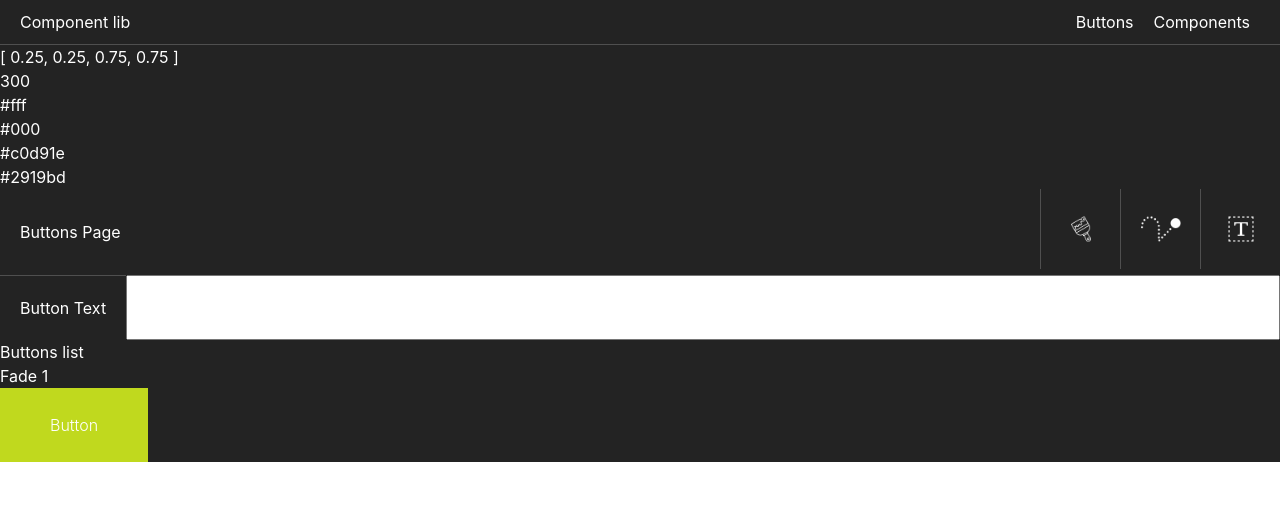
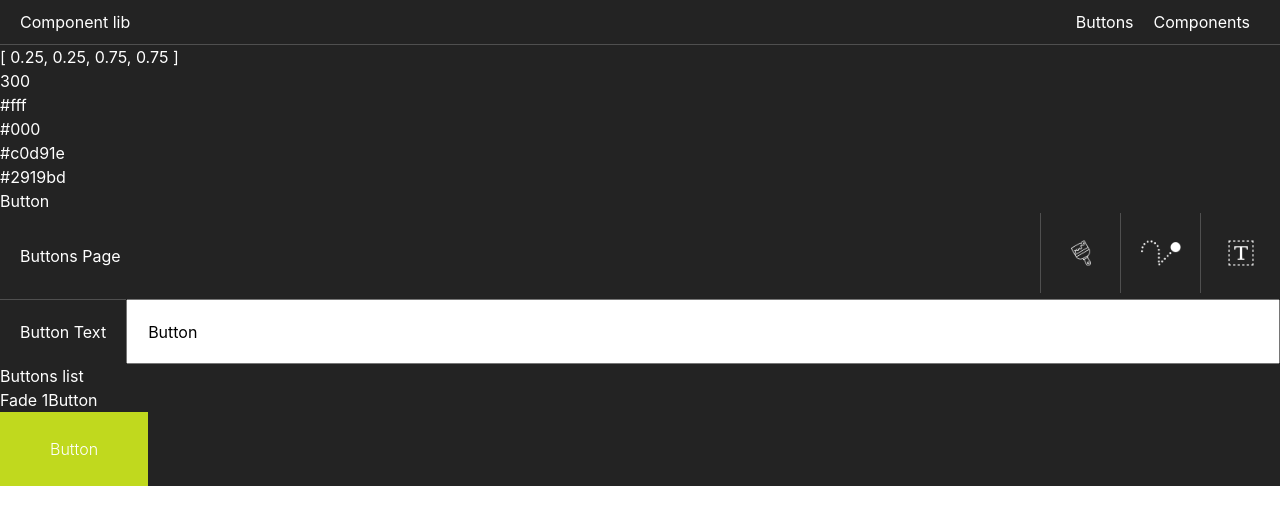
Before and after one commit to chris2733/complibrary, a Vue app in the folder componentlib/: page / in a window 1280 px wide. Shown: the top 524 px of the page. Built offline with nearby package versions, Linux system fonts and the light colour scheme.

Commit message:
Hooking up button text

```diff
--- a/componentlib/src/components/ButtonsPage.vue
+++ b/componentlib/src/components/ButtonsPage.vue
@@ -6,6 +6,7 @@
 		<p class="whitetext">{{ colourPickerTextHoverColour }}</p>
 		<p class="whitetext">{{ colourPickerPrimary }}</p>
 		<p class="whitetext">{{ colourPickerSecondary }}</p>
+		<p class="whitetext">{{ buttonFillText }}</p>
 		<section class="buttonshead-panels">
 			<div
 				class="buttonshead-panels-panel __colourpanel"
@@ -82,6 +83,7 @@ export default {
 	},
 	data() {
 		return {
+			buttonFillText: "Button",
 			showPanel: null,
 			bezier: {
 				bezierVal: [0.25, 0.25, 0.75, 0.75],
@@ -96,7 +98,7 @@ export default {
 	computed: {
 		buttonData() {
 			return {
-				text: "Button",
+				text: this.buttonFillText,
 				textColour: this.colourPickerTextColour,
 				textHoverColour: this.colourPickerTextHoverColour,
 				primaryColour: this.colourPickerPrimary,
--- a/componentlib/src/components/buttons/Button1.vue
+++ b/componentlib/src/components/buttons/Button1.vue
@@ -1,6 +1,6 @@
 <template>
     <div class="buttonWrap">
-        <h3>{{ buttonName }}</h3>
+        <h3>{{ buttonName }}{{this.buttonData.text}}</h3>
             <div class="button" v-html="buttonHTML" :style="cssVars">
         </div>
     </div>
@@ -13,12 +13,14 @@ export default {
 	data() {
 		return {
             buttonName: "Fade 1",
-			buttonHTML: `<button>
-    <span>${this.buttonData.text}</span>
-</button>`,
 		};
 	},
 	computed: {
+        buttonHTML() {
+            return `<button>
+    <span>${this.buttonData.text ? this.buttonData.text : 'Placeholder' }</span>
+</button>`
+        },
         cssVars() {
             return {
                 "--text-col": this.buttonData.textColour,
--- a/componentlib/src/main.js
+++ b/componentlib/src/main.js
@@ -1,10 +1,16 @@
 import { createApp } from 'vue'
+
+// css
 import './scss/main.scss'
+
+// app files
 import App from './App.vue'
 import ButtonsPage from './components/ButtonsPage.vue'
 
+// create app
 const app = createApp(App);
 
+// components
 app.component('buttons-page', ButtonsPage);
 
 app.mount('#app')
```
